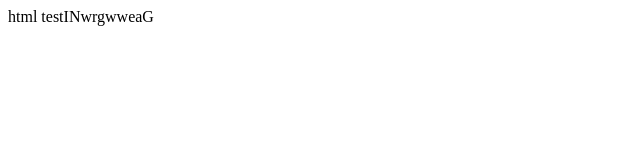
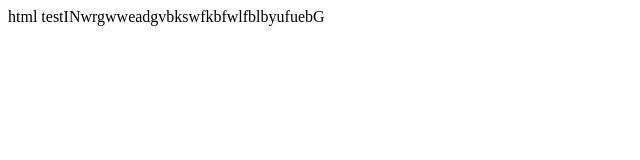
Before and after one commit to parulbedi25/gitactions, a plain HTML site: page index.html in a window 1280 px wide. Shown: the whole page, without its empty margins (0-640 px from the left). Drawn offline with Linux system fonts and the light colour scheme.

Commit message:
efkbhief

```diff
--- a/index.html
+++ b/index.html
@@ -1 +1 @@
-<p>html testINwrgwweaG</p>
+<p>html testINwrgwweadgvbkswfkbfwlfblbyufuebG</p>
```
Also changed, not shown: commit_message.txt, description.txt.
